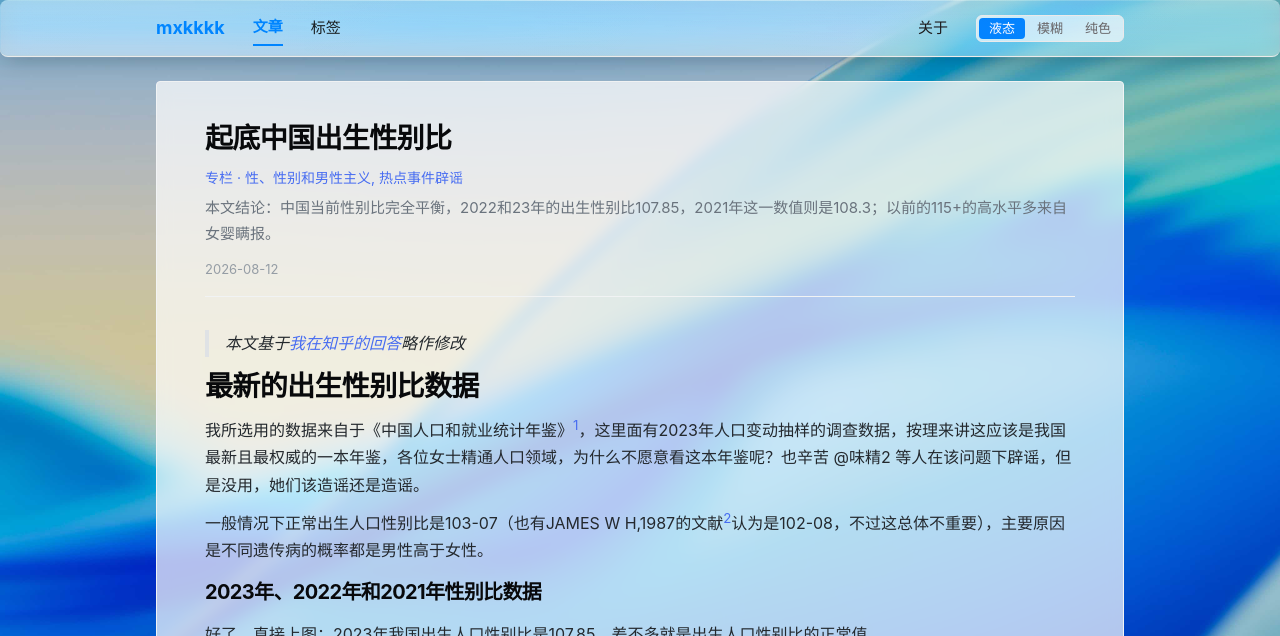
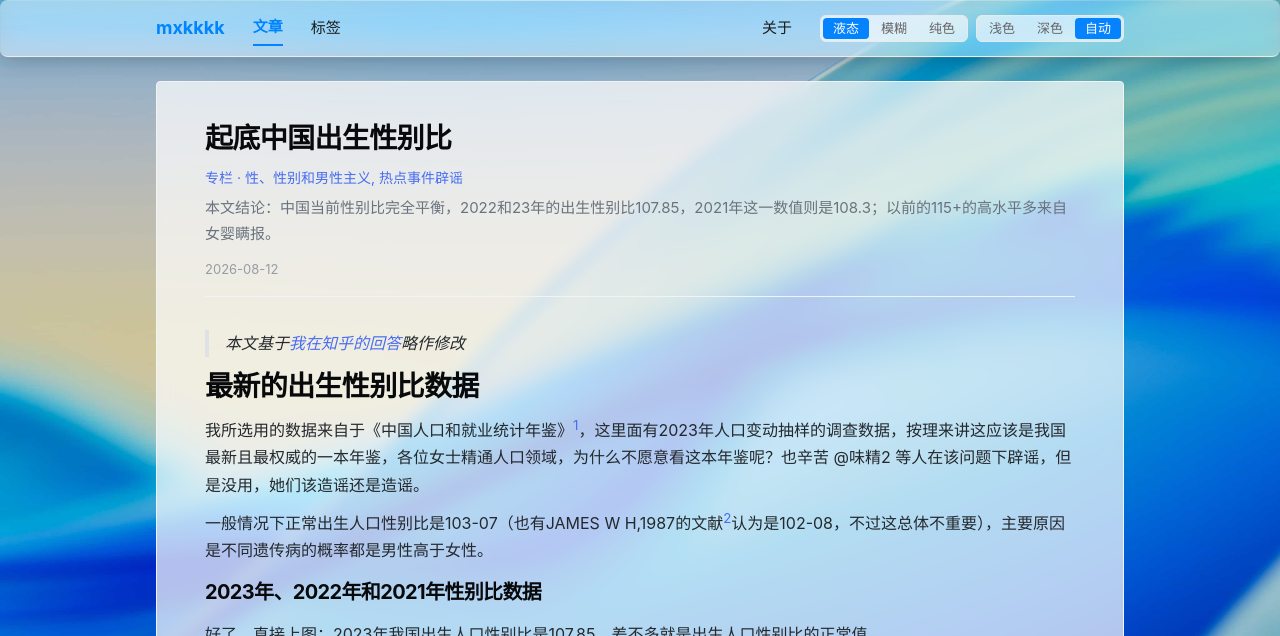
Before and after one commit to mxkfemkkk/mxkfemkkk.github.io, a Jekyll site: the page built from _posts/2026-8-12-sexratiobirth.md, in a window 1280 px wide and 1400 px high. Shown: the top 636 px of the window. Built offline with Jekyll 4.4.1, drawn with Linux system fonts in a browser that asks for light colours; grey boxes are pictures that could not be loaded.

Commit message:
feat: 深色模式（CSS 变量驱动 + 跟随系统/手动覆盖）
- 全部颜色收敛为 :root 语义令牌，深色值在 html[data-theme=dark] 块
- 导航栏新增 浅色/深色/自动 分段控件，localStorage 记忆
- auto 档由 JS matchMedia 解析并实时跟随系统，CSS 无媒体查询
- 深色下背景换深海军蓝渐变（浅色保持 bg.jpg，像素级不变）
- post.css 25 处硬编码色转令牌；MathJax 公式颜色跟随正文
- 玻璃令牌化后与 data-glass 三风格正交，无需组合选择器

Co-Authored-By: Claude <noreply@anthropic.com>

```diff
--- a/_includes/head.html
+++ b/_includes/head.html
@@ -2,9 +2,10 @@
 <meta name="viewport" content="width=device-width, initial-scale=1">
 {% seo %}
 {% include head-custom.html %}
-<!-- 视觉风格预置：在样式表前同步写入 data-glass，避免切换后刷新闪动 -->
+<!-- 视觉风格 + 颜色主题预置：在样式表前写入 data-glass / data-theme，避免刷新闪动 -->
 <script>
   (function () {
+    /* 视觉风格 */
     var s = 'liquid';
     try {
       var stored = localStorage.getItem('glass-style');
@@ -13,6 +14,21 @@
       }
     } catch (e) { /* localStorage 不可用（隐私模式等）时保持默认 */ }
     document.documentElement.dataset.glass = s;
+
+    /* 颜色主题：显式选择优先，'auto' 解析系统偏好；
+       CSS 不含 prefers-color-scheme 媒体查询，一切由 JS 定案 */
+    var t = 'auto';
+    try {
+      var storedTheme = localStorage.getItem('glass-theme');
+      if (storedTheme === 'light' || storedTheme === 'dark' || storedTheme === 'auto') {
+        t = storedTheme;
+      }
+    } catch (e) { /* 同上 */ }
+    if (t === 'auto') {
+      t = (window.matchMedia && window.matchMedia('(prefers-color-scheme: dark)').matches)
+        ? 'dark' : 'light';
+    }
+    document.documentElement.dataset.theme = t;
   })();
 </script>
 <link rel="stylesheet" href="{{ "/assets/css/main.css" | relative_url }}">
@@ -20,3 +36,4 @@
 <link rel="stylesheet" href="{{ "/assets/css/glass-overrides.css" | relative_url }}">
 <link rel="stylesheet" href="{{ "/assets/css/post.css" | relative_url }}">
 <script src="{{ "/assets/js/glass-style.js" | relative_url }}" defer></script>
+<script src="{{ "/assets/js/glass-theme.js" | relative_url }}" defer></script>
--- a/_includes/header.html
+++ b/_includes/header.html
@@ -5,10 +5,17 @@
     <a href="{{ "/posts/" | relative_url }}" class="{% if current contains "/posts/" or page.layout == "post" %}active{% endif %}">文章</a>
     <a href="{{ "/tags/" | relative_url }}" class="{% if current == "/tags/" %}active{% endif %}">标签</a>
     <a class="nav-about {% if current == "/about/" %}active{% endif %}" href="{{ "/about/" | relative_url }}">关于</a>
-    <div class="glass-switch" role="group" aria-label="视觉风格">
-      <button type="button" data-style="liquid" class="active" aria-pressed="true">液态</button>
-      <button type="button" data-style="frost" aria-pressed="false">模糊</button>
-      <button type="button" data-style="solid" aria-pressed="false">纯色</button>
+    <div class="nav-switches">
+      <div class="glass-switch" role="group" aria-label="视觉风格">
+        <button type="button" data-style="liquid" class="active" aria-pressed="true">液态</button>
+        <button type="button" data-style="frost" aria-pressed="false">模糊</button>
+        <button type="button" data-style="solid" aria-pressed="false">纯色</button>
+      </div>
+      <div class="theme-switch" role="group" aria-label="颜色主题">
+        <button type="button" data-theme="light" aria-pressed="false">浅色</button>
+        <button type="button" data-theme="dark" aria-pressed="false">深色</button>
+        <button type="button" data-theme="auto" class="active" aria-pressed="true">自动</button>
+      </div>
     </div>
   </nav>
 </header>
--- a/_layouts/default.html
+++ b/_layouts/default.html
@@ -1,5 +1,5 @@
 <!DOCTYPE html>
-<html lang="{{ site.lang | default: "zh-CN" }}" data-glass="liquid">
+<html lang="{{ site.lang | default: "zh-CN" }}" data-glass="liquid" data-theme="light">
 <head>
   {% include head.html %}
 </head>
--- a/assets/css/glass-overrides.css
+++ b/assets/css/glass-overrides.css
@@ -13,8 +13,8 @@
 /* 浅色底色变量（.glass 的渐变背景引用这两个变量；
    .glass-card 的背景在库内是硬编码的，需在下方按类直接覆盖） */
 .glass, .glass-card, .glass-pill {
-  --gr-bg-start: rgba(255, 255, 255, 0.40);
-  --gr-bg-end: rgba(255, 255, 255, 0.38);
+  --gr-bg-start: var(--glass-tint-start);
+  --gr-bg-end: var(--glass-tint-end);
 }
 
 /* —— 圆角与站点现有 8px 统一（色散边缘基于圆角定位） —— */
@@ -23,9 +23,7 @@
 
 /* —— 覆盖库硬编码的深海军蓝卡片背景（rgba(15,18,30,0.52)）为浅色 —— */
 .glass-card {
-  background: linear-gradient(160deg,
-    rgba(255, 255, 255, 0.65) 0%,
-    rgba(255, 255, 255, 0.40) 100%);
+  background: var(--glass-card-bg);
 }
 
 /* —— 吸顶导航：库的 .glass 把 position 覆盖成 relative，这里补回 sticky —— */
@@ -56,13 +54,11 @@
 /* —— 老浏览器无 backdrop-filter：底色加浓保证可读 —— */
 @supports not ((backdrop-filter: blur(1px)) or (-webkit-backdrop-filter: blur(1px))) {
   .glass, .glass-pill {
-    --gr-bg-start: rgba(255, 255, 255, 0.92);
-    --gr-bg-end: rgba(255, 255, 255, 0.92);
+    --gr-bg-start: var(--glass-fallback-bg);
+    --gr-bg-end: var(--glass-fallback-bg);
   }
   .glass-card {
-    background: linear-gradient(160deg,
-      rgba(255, 255, 255, 0.92) 0%,
-      rgba(255, 255, 255, 0.92) 100%);
+    background: var(--glass-fallback-bg);
   }
 }
 
@@ -89,18 +85,27 @@
    通过 <html data-glass="..."> 生效；liquid 为默认，无需覆盖
    ============================================================ */
 
+/* 导航右侧两个切换控件的容器：作为一个整体右对齐/换行 */
+.nav-switches {
+  display: inline-flex;
+  align-items: center;
+  gap: 8px;
+}
+
 /* ---------- 切换控件（导航栏右侧；自身不带 glass 类，不受风格影响） ---------- */
-.glass-switch {
+.glass-switch,
+.theme-switch {
   display: inline-flex;
   align-items: center;
   gap: 2px;
   padding: 2px;
   border: 1px solid var(--border);
   border-radius: 6px;
-  background: rgba(255, 255, 255, 0.65);   /* 玻璃/纯色头部下都可读 */
+  background: var(--control-bg);            /* 玻璃/纯色头部下都可读 */
 }
 
-.glass-switch button {
+.glass-switch button,
+.theme-switch button {
   font: inherit;
   font-size: 0.8125rem;                    /* 与元信息字号一致 */
   line-height: 1;
@@ -113,25 +118,29 @@
   transition: background 0.2s, color 0.2s;
 }
 
-.glass-switch button:hover {
+.glass-switch button:hover,
+.theme-switch button:hover {
   color: var(--blue);
   background: rgba(0, 132, 255, 0.08);
 }
 
 .glass-switch button.active,
-.glass-switch button[aria-pressed="true"] {
+.glass-switch button[aria-pressed="true"],
+.theme-switch button.active,
+.theme-switch button[aria-pressed="true"] {
   background: var(--blue);
   color: #fff;
 }
 
-.glass-switch button:focus-visible {
+.glass-switch button:focus-visible,
+.theme-switch button:focus-visible {
   outline: 2px solid var(--blue);
   outline-offset: 1px;
 }
 
 /* ---------- 风格二：高斯模糊高透明（frost） ---------- */
 html[data-glass="frost"] .glass {
-  background: rgba(255, 255, 255, 0.75);   /* 覆盖库的两层渐变（含 background-size 复位） */
+  background: var(--frost-nav-bg);         /* 覆盖库的两层渐变（含 background-size 复位） */
   -webkit-backdrop-filter: blur(10px);      /* 纯模糊，去掉 saturate/brightness */
   backdrop-filter: blur(10px);
   box-shadow: none;                         /* 去描边环 / 内高光 / 深度投影 */
@@ -147,7 +156,7 @@ html[data-glass="frost"] .glass-card::after {
 }
 
 html[data-glass="frost"] .glass-card {
-  background: rgba(255, 255, 255, 0.72);
+  background: var(--frost-card-bg);
   -webkit-backdrop-filter: blur(8px);
   backdrop-filter: blur(8px);
   box-shadow: none;
@@ -162,8 +171,8 @@ html[data-glass="frost"] .glass-card:hover {
 
 /* 老浏览器无 backdrop-filter：底色加浓保证可读（与 liquid 的 0.92 回退一致） */
 @supports not ((backdrop-filter: blur(1px)) or (-webkit-backdrop-filter: blur(1px))) {
-  html[data-glass="frost"] .glass       { background: rgba(255, 255, 255, 0.92); }
-  html[data-glass="frost"] .glass-card  { background: rgba(255, 255, 255, 0.92); }
+  html[data-glass="frost"] .glass       { background: var(--glass-fallback-bg); }
+  html[data-glass="frost"] .glass-card  { background: var(--glass-fallback-bg); }
 }
 
 /* ---------- 风格三：纯色（solid，还原最初白色卡片） ---------- */
@@ -205,7 +214,7 @@ html[data-glass="solid"] .feed-item.glass-card:hover {
 
 /* ---------- 移动端（≤768px）：控件换行靠右；frost 降低模糊开销 ---------- */
 @media (max-width: 768px) {
-  .glass-switch { margin-left: auto; }    /* .nav-about 该断点已取消 auto，由控件顶替靠右 */
+  .nav-switches { margin-left: auto; }    /* .nav-about 该断点已取消 auto，由控件组顶替靠右 */
   html[data-glass="frost"] .glass {
     -webkit-backdrop-filter: blur(8px);
     backdrop-filter: blur(8px);
@@ -225,7 +234,7 @@ html[data-glass="liquid"] .post,
 html[data-glass="frost"] .post,
 html[data-glass="liquid"] .page,
 html[data-glass="frost"] .page {
-  background: rgba(255, 255, 255, 0.70);
+  background: var(--post-frost-bg);
   -webkit-backdrop-filter: blur(8px);
   backdrop-filter: blur(8px);
   box-shadow: none;
--- a/assets/css/main.css
+++ b/assets/css/main.css
@@ -15,6 +15,89 @@
   --text-3: #8590a6;        /* 元信息文字 */
   --blue: #0084ff;          /* 知乎蓝 */
   --blue-hover: #0069e0;    /* 悬停蓝 */
+
+  /* 页面背景：浅色为 bg.jpg 图片，深色由 html[data-theme="dark"] 换为渐变 */
+  --body-bg-image: url("/assets/bg.jpg");
+
+  /* 文章页语义令牌（post.css 引用；浅色值 = 原字面量，像素不变） */
+  --heading: #08090b;          /* 文章标题 */
+  --body-text: #24292e;        /* 正文（MathJax 公式亦用此色） */
+  --link: #486df1;             /* 正文链接 / 标签 */
+  --post-meta: #6a737d;        /* 元信息 / 引用 / h6 */
+  --post-date-color: #959da5;  /* 日期 */
+  --post-border: #f1f3f4;      /* 文章卡片与代码边框 */
+  --table-border: #dfe2e5;     /* 表格 / 引用边框 */
+  --code-bg: #fafbfc;          /* 行内代码与代码块底色 */
+  --table-stripe: #f8f8f8;     /* 表格斑马纹 */
+  --hr: #e7e7e7;               /* 分隔线 */
+  --mark-bg: #ffde67;          /* 高亮底色 */
+  --mark-text: #080a10;        /* 高亮文字 */
+
+  /* 玻璃令牌（glass-overrides.css 引用；浅色值 = 其当前字面量） */
+  --glass-tint-start: rgba(255, 255, 255, 0.40);
+  --glass-tint-end: rgba(255, 255, 255, 0.38);
+  --glass-card-bg: linear-gradient(160deg,
+    rgba(255, 255, 255, 0.65) 0%,
+    rgba(255, 255, 255, 0.40) 100%);
+  --glass-fallback-bg: rgba(255, 255, 255, 0.92);
+  --frost-nav-bg: rgba(255, 255, 255, 0.75);
+  --frost-card-bg: rgba(255, 255, 255, 0.72);
+  --post-frost-bg: rgba(255, 255, 255, 0.70);
+  --control-bg: rgba(255, 255, 255, 0.65);
+}
+
+/* ============================================================
+   深色主题：html[data-theme="dark"]
+   触发由 head 内联脚本 + glass-theme.js 解析（localStorage 'glass-theme'
+   显式选择优先，'auto' 用 matchMedia 跟随系统）；CSS 不用
+   prefers-color-scheme 媒体查询，避免"系统深色 + 手动浅色"冲突
+   ============================================================ */
+html[data-theme="dark"] {
+  /* 基础 */
+  --bg: #0f1216;
+  --card: #181d24;
+  --border: #2a313b;
+  --hover-bg: #1f2630;
+  --text: #e8eaed;
+  --text-2: #a0a8b4;
+  --text-3: #7a8494;
+  --blue: #3d9bff;
+  --blue-hover: #66b2ff;
+
+  /* 页面背景：深海军蓝渐变（替换浅色的 bg.jpg） */
+  --body-bg-image:
+    radial-gradient(900px 520px at 90% -60px, rgba(64, 120, 255, 0.14), transparent 62%),
+    radial-gradient(760px 420px at -40px 60px, rgba(64, 120, 255, 0.09), transparent 60%),
+    linear-gradient(170deg,
+      #0d1220 0%, #10151f 28%,
+      #0f1522 52%, #10151f 78%,
+      #0d1220 100%);
+
+  /* 文章页 */
+  --heading: #e8eaed;
+  --body-text: #c9d1d9;
+  --link: #7aa2ff;
+  --post-meta: #8b949e;
+  --post-date-color: #7d8590;
+  --post-border: #2a313b;
+  --table-border: #2e3540;
+  --code-bg: #1e242c;
+  --table-stripe: #1c2229;
+  --hr: #2e3540;
+  --mark-bg: #6b5d14;
+  --mark-text: #f2e7b8;
+
+  /* 玻璃 */
+  --glass-tint-start: rgba(18, 22, 35, 0.48);   /* 库自带深海军蓝，直接用作深色值 */
+  --glass-tint-end: rgba(12, 16, 28, 0.42);
+  --glass-card-bg: linear-gradient(160deg,
+    rgba(255, 255, 255, 0.12) 0%,
+    rgba(255, 255, 255, 0.06) 100%);
+  --glass-fallback-bg: rgba(28, 34, 44, 0.92);
+  --frost-nav-bg: rgba(28, 34, 44, 0.88);
+  --frost-card-bg: rgba(28, 34, 44, 0.85);
+  --post-frost-bg: rgba(28, 34, 44, 0.85);
+  --control-bg: rgba(255, 255, 255, 0.08);
 }
 
 html {
@@ -27,7 +110,7 @@ body {
   line-height: 1.7;
   color: var(--text);
   background-color: var(--bg);
-  background-image: url("/assets/bg.jpg");
+  background-image: var(--body-bg-image);
   background-size: cover;
   background-position: center;
   background-repeat: no-repeat;
@@ -387,7 +470,7 @@ h1, h2, h3 {
 }
 
 .post-content pre {
-  background: #f6f8fa;
+  background: var(--code-bg);
   border-radius: 8px;
   padding: 12px 16px;
   overflow-x: auto;
@@ -395,7 +478,7 @@ h1, h2, h3 {
 }
 
 .post-content code {
-  background: #f6f8fa;
+  background: var(--code-bg);
   border-radius: 4px;
   padding: 2px 5px;
   font-size: 0.9em;
--- a/assets/css/post.css
+++ b/assets/css/post.css
@@ -5,8 +5,8 @@
 
 /* ---------- 文章卡片 ---------- */
 .post {
-  background: #ffffff;
-  border: 1px solid #f1f3f4;
+  background: var(--card);
+  border: 1px solid var(--post-border);
   border-radius: 4px;
   padding: 40px 48px 48px;
   margin: 24px 0;
@@ -19,18 +19,18 @@
   font-weight: 700;
   line-height: 1.2;
   letter-spacing: -0.04rem;
-  color: #08090b;
+  color: var(--heading);
   margin: 0 0 10px;
 }
 
 .post-tags {
-  color: #486df1;
+  color: var(--link);
   font-size: 0.875rem;
   margin-bottom: 6px;
 }
 
 .post-d {
-  color: #6a737d;
+  color: var(--post-meta);
   font-size: 0.9375rem;
   margin-bottom: 8px;
 }
@@ -38,24 +38,24 @@
 .post-date {
   display: inline-block;
   width: 100%;
-  color: #959da5;
+  color: var(--post-date-color);
   font-size: 0.8125rem;
   margin: 4px 0 20px;
   padding-bottom: 16px;
-  border-bottom: 1px solid #f1f3f4;
+  border-bottom: 1px solid var(--post-border);
 }
 
 /* ---------- 正文排版 ---------- */
 .post-content {
   margin-top: 8px;
-  color: #24292e;
+  color: var(--body-text);
 }
 
 .post-content p {
   margin-top: 0.5em;
   margin-bottom: 2.5em;
   margin: 0.5em 0;
-  color: #24292e;
+  color: var(--body-text);
 }
 
 .post-content h2,
@@ -67,7 +67,7 @@
   line-height: 1.4;
   margin-top: 1rem;
   margin-bottom: 1rem;
-  color: #08090b;
+  color: var(--heading);
 }
 
 .post-content h2,
@@ -96,12 +96,12 @@
 
 .post-content h6 {
   font-size: 0.625em;
-  color: #6a737d;
+  color: var(--post-meta);
 }
 
 /* ---------- 链接 ---------- */
 .post-content a {
-  color: #486df1;
+  color: var(--link);
   text-decoration: none;
 }
 
@@ -111,9 +111,9 @@
 
 /* ---------- 引用 ---------- */
 .post-content blockquote {
-  color: #6a737d;              /* GitHub 默认引用文字颜色（灰色） */
+  color: var(--post-meta);              /* GitHub 默认引用文字颜色（灰色） */
   font-style: italic;          /* 斜体（GitHub 偶尔在引用中强调，这里按你的需求加上） */
-  border-left: 4px solid #dfe2e5; /* 只有左边框，颜色是 GitHub 浅灰色 */
+  border-left: 4px solid var(--table-border); /* 只有左边框，颜色是 GitHub 浅灰色 */
   border-top: none;            /* 去掉上边框 */
   border-right: none;          /* 去掉右边框 */
   border-bottom: none;         /* 去掉下边框 */
@@ -125,19 +125,19 @@
 
 /* ---------- 代码 ---------- */
 .post-content code {
-  background-color: #fafbfc;
-  border: 1px solid #f1f3f4;
+  background-color: var(--code-bg);
+  border: 1px solid var(--post-border);
   border-radius: 4px;
   padding: 2px 4px;
   font-size: 0.9em;
-  color: #24292e;
+  color: var(--body-text);
   font-family: "JetBrains Mono", "SFMono-Regular", Consolas, "Liberation Mono",
     Menlo, monospace;
 }
 
 .post-content pre {
-  background-color: #fafbfc;
-  border: 1px solid #f1f3f4;
+  background-color: var(--code-bg);
+  border: 1px solid var(--post-border);
   border-radius: 4px;
   padding: 14px 16px;
   overflow-x: auto;
@@ -177,13 +177,13 @@
 
 .post-content th,
 .post-content td {
-  border: 1px solid #dfe2e5;
+  border: 1px solid var(--table-border);
   padding: 6px 13px;
 }
 
 .post-content thead,
 .post-content tr:nth-child(2n) {
-  background-color: #f8f8f8;
+  background-color: var(--table-stripe);
 }
 
 .post-content th {
@@ -193,14 +193,14 @@
 /* ---------- 分隔线 / 高亮 / 图片 ---------- */
 .post-content hr {
   height: 2px;
-  background-color: #e7e7e7;
+  background-color: var(--hr);
   border: 0;
   margin: 16px 0;
 }
 
 .post-content mark {
-  background-color: #ffde67;
-  color: #080a10;
+  background-color: var(--mark-bg);
+  color: var(--mark-text);
   border-radius: 4px;
   padding: 0 4px 2px;
 }
@@ -227,3 +227,8 @@
     font-size: 1.75rem;
   }
 }
+
+/* ---------- MathJax：公式颜色跟随正文（SVG 输出默认 currentColor） ---------- */
+.mjx-container {
+  color: var(--body-text);
+}
--- /dev/null
+++ b/assets/js/glass-theme.js
@@ -0,0 +1,68 @@
+/* 颜色主题切换：浅色 / 深色 / 自动（自动 = 跟随系统 prefers-color-scheme）
+   写入 <html data-theme> 并持久化到 localStorage('glass-theme')；
+   'auto' 模式监听系统偏好变化实时跟随；
+   无依赖、defer 加载；head 内联脚本已预置 data-theme 防 FOUC */
+(function () {
+  'use strict';
+
+  var THEMES = ['light', 'dark', 'auto'];   /* 合法值白名单 */
+  var root = document.documentElement;
+  var group = document.querySelector('.theme-switch');
+  var mql = window.matchMedia ? window.matchMedia('(prefers-color-scheme: dark)') : null;
+  var current = 'auto';                     /* 当前用户选择（含 auto） */
+
+  /* 把用户选择解析为最终主题：auto → 系统偏好 */
+  function resolve(choice) {
+    if (choice === 'auto') {
+      return (mql && mql.matches) ? 'dark' : 'light';
+    }
+    return choice;
+  }
+
+  /* 应用主题：data-theme 写入解析值；按钮态按用户选择显示 */
+  function apply(choice) {
+    root.dataset.theme = resolve(choice);
+    if (!group) { return; }
+    var buttons = group.querySelectorAll('button[data-theme]');
+    for (var i = 0; i < buttons.length; i++) {
+      var on = buttons[i].getAttribute('data-theme') === choice;
+      if (on) { buttons[i].classList.add('active'); }
+      else    { buttons[i].classList.remove('active'); }
+      buttons[i].setAttribute('aria-pressed', on ? 'true' : 'false');
+    }
+  }
+
+  /* 切换主题并持久化（仅此处写 localStorage，系统变化不写） */
+  function setTheme(choice) {
+    if (THEMES.indexOf(choice) === -1) { return; }   /* 非法值兜底，忽略 */
+    current = choice;
+    apply(choice);
+    try { localStorage.setItem('glass-theme', choice); } catch (e) { /* 隐私模式忽略 */ }
+  }
+
+  /* 事件委托：点击任意主题按钮即切换 */
+  if (group) {
+    group.addEventListener('click', function (e) {
+      var btn = e.target.closest ? e.target.closest('button[data-theme]') : null;
+      if (btn) { setTheme(btn.getAttribute('data-theme')); }
+    });
+  }
+
+  /* auto 模式：系统偏好变化时实时跟随 */
+  if (mql) {
+    var onChange = function () {
+      if (current === 'auto') { apply('auto'); }
+    };
+    if (mql.addEventListener) { mql.addEventListener('change', onChange); }
+    else if (mql.addListener) { mql.addListener(onChange); }   /* 旧版 Safari */
+  }
+
+  /* 初始化：localStorage 为用户选择的唯一来源；
+     不可用时按 auto 处理（与内联脚本的解析一致，无闪烁） */
+  var initial = 'auto';
+  try {
+    var stored = localStorage.getItem('glass-theme');
+    if (THEMES.indexOf(stored) !== -1) { initial = stored; }
+  } catch (e) { /* 隐私模式：按 auto */ }
+  setTheme(initial);
+})();
```
